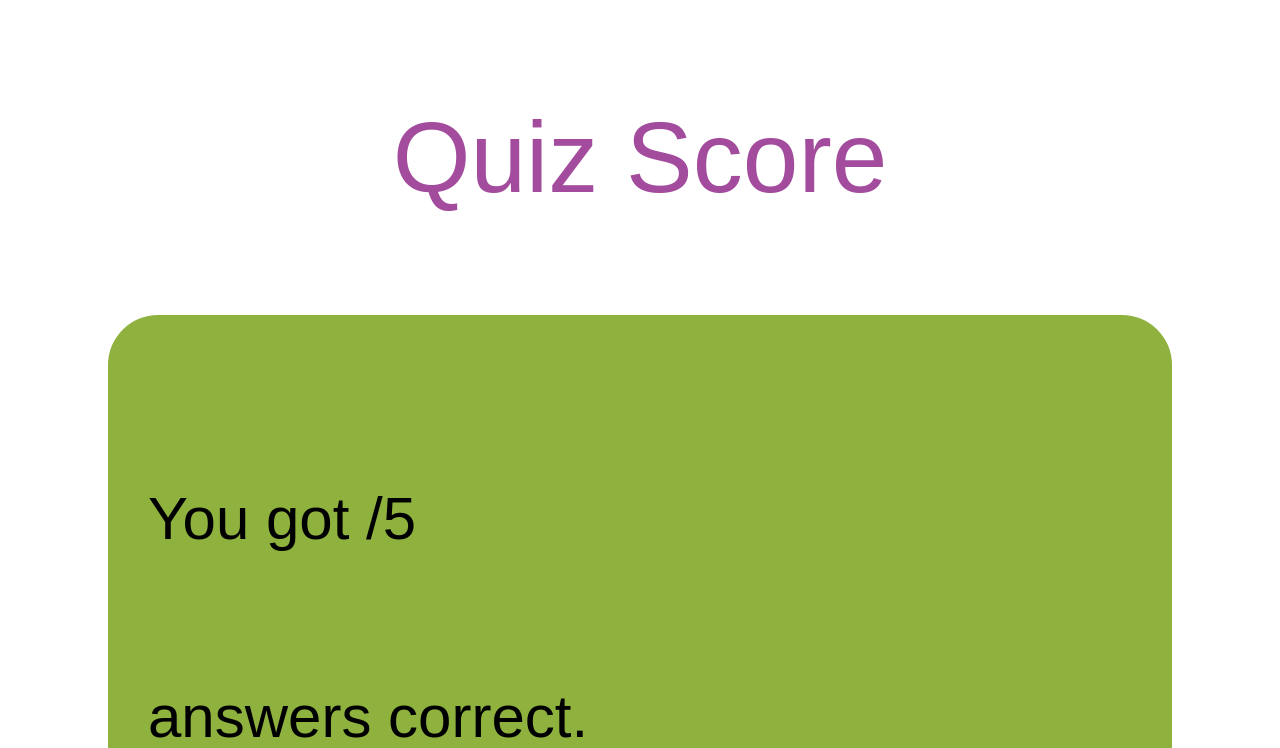
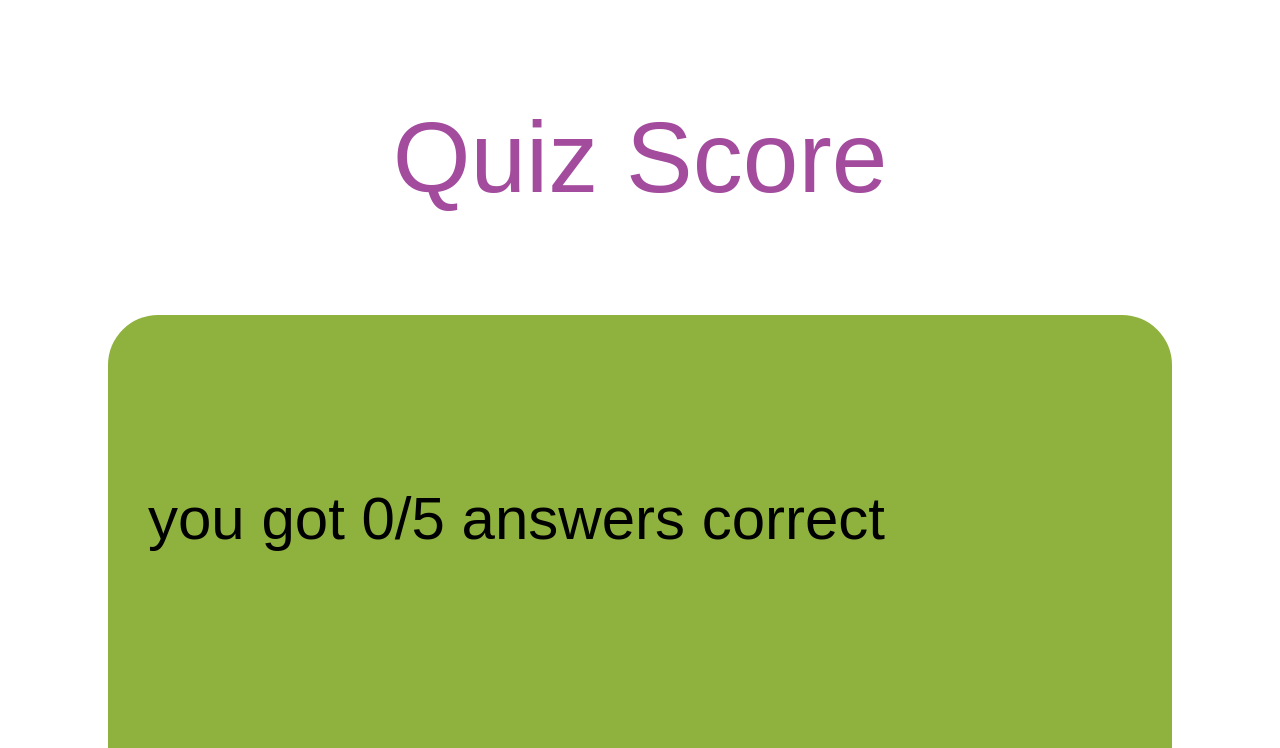
Before and after one commit to camrosepubliclibrary/camrosepubliclibrary.github.io, a plain HTML site: page QuizResults.html in a window 1280 px wide. Shown: the top 748 px of the page. Drawn offline with Linux system fonts and the light colour scheme.

Commit message:
change results .js added

```diff
--- a/QuizResults.html
+++ b/QuizResults.html
@@ -8,6 +8,10 @@
 </head>
 <script src="quizzes.js"></script>
 <body>
+
+
+
+
     <div style="text-align: center;font-family: sans-serif;font-size: 100px; margin-top: 50px">
         <p style="color: #A34B9D">Quiz Score</p>
     </div>
@@ -16,9 +20,12 @@
     border-color: #8FB13E; padding: 40px ;background-color: #8FB13E; margin-right: 100px; margin-left:100px;
     margin-top: 50px">
         <br>
-        <p>You got /5</p>
+        <p id="results">You got /5 answers correct.</p>
         <br>
-        answers correct.
+        <script>
+        document.getElementById("results").textContent = "you got " + answersCorrect + "/5 answers correct"
+        </script>
+
         <br>
             <div style=" align-content: center">
                 <a  href="index.html" ><button style="margin-left: 80%; font-size: 60px; font-family: sans-serif;
```
